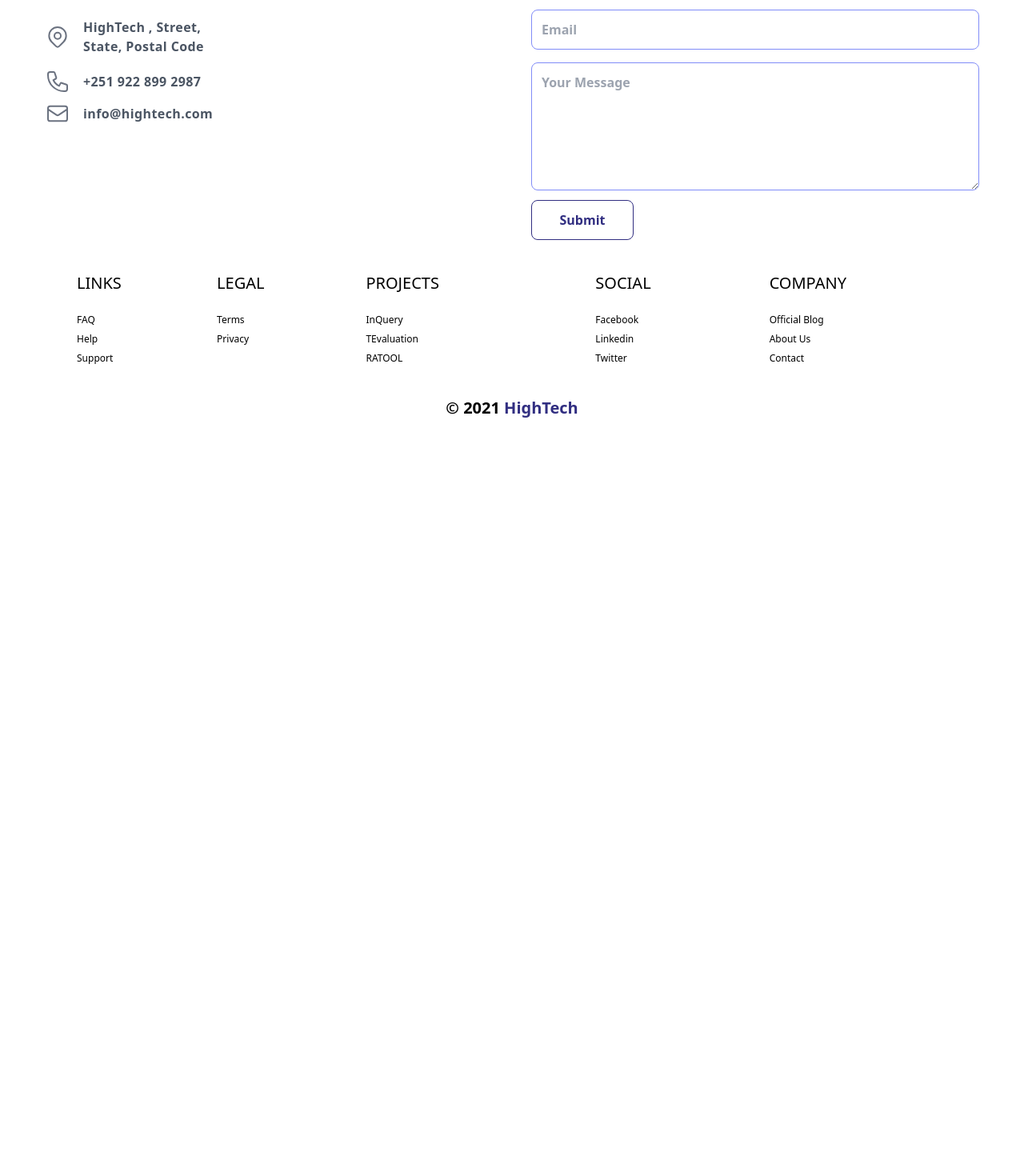
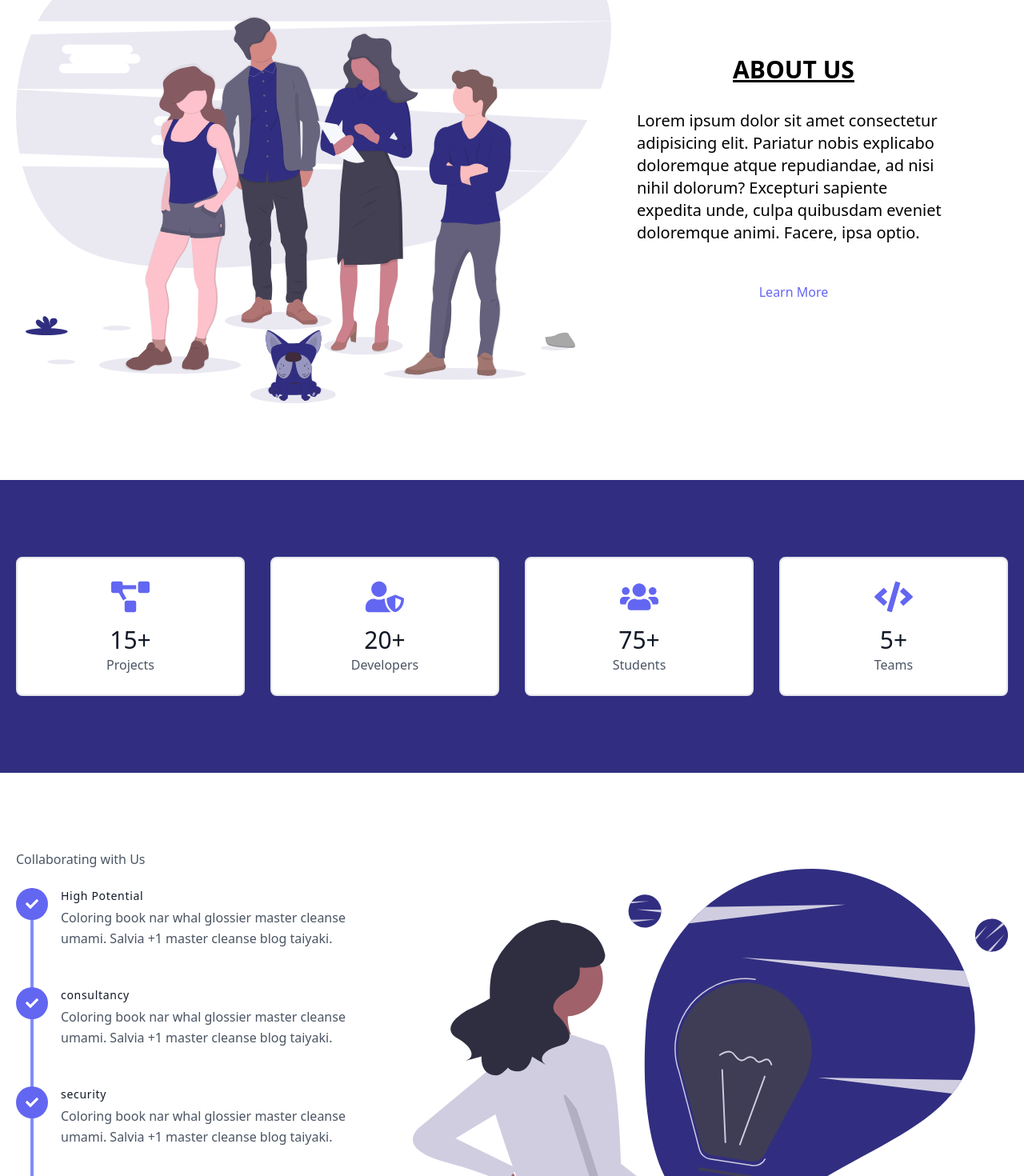
Before and after one commit to High-Tech-MITC/HIGHTECH-official, a React (Create React App) app: page / in a window 1280 px wide. Shown: the part 960-2430 px from the top of the page at 80% size. Before the commit the page ends 1516 px from the top, so only its background shows below. Built offline with nearby package versions, Linux system fonts and the light colour scheme.

Commit message:
landing front

```diff
--- a/package.json
+++ b/package.json
@@ -9,6 +9,7 @@
     "axios": "^0.21.1",
     "react": "^17.0.2",
     "react-dom": "^17.0.2",
+    "react-icons": "^4.2.0",
     "react-router-dom": "5",
     "react-scripts": "4.0.3",
     "web-vitals": "^1.0.1"
--- a/public/index.html
+++ b/public/index.html
@@ -10,6 +10,12 @@
     <!-- <link rel="apple-touch-icon" href="%PUBLIC_URL%/logo192.png" /> -->
 
     <!-- <link rel="manifest" href="%PUBLIC_URL%/manifest.json" /> -->
+    <link
+      rel="stylesheet"
+      href="https://cdn.jsdelivr.net/npm/@fortawesome/fontawesome-free@5.15.3/css/fontawesome.min.css"
+      integrity="undefined"
+      crossorigin="anonymous"
+    />
     <title>HIGH-TECH | kingdom of techmakers</title>
   </head>
   <body>
--- a/src/components/Contact.jsx
+++ b/src/components/Contact.jsx
@@ -1,6 +1,8 @@
+import { FaPhone, FaMapMarked, FaMailBulk } from "react-icons/fa";
+
 const Contact = () => {
   return (
-    <div className="contact">
+    <div className="contact px-20">
       <div class="bg-white mx-auto sm:px-6 lg:px-8">
         <div class="mt-8 overflow-hidden">
           <div class="grid grid-cols-1 md:grid-cols-2">
@@ -13,72 +15,22 @@ const Contact = () => {
               </p>
 
               <div class="flex items-center mt-8 text-gray-600 dark:text-gray-400">
-                <svg
-                  fill="none"
-                  stroke="currentColor"
-                  stroke-linecap="round"
-                  stroke-linejoin="round"
-                  stroke-width="1.5"
-                  viewBox="0 0 24 24"
-                  class="w-8 h-8 text-gray-500"
-                >
-                  <path
-                    stroke-linecap="round"
-                    stroke-linejoin="round"
-                    stroke-width="1.5"
-                    d="M17.657 16.657L13.414 20.9a1.998 1.998 0 01-2.827 0l-4.244-4.243a8 8 0 1111.314 0z"
-                  />
-                  <path
-                    stroke-linecap="round"
-                    stroke-linejoin="round"
-                    stroke-width="1.5"
-                    d="M15 11a3 3 0 11-6 0 3 3 0 016 0z"
-                  />
-                </svg>
+                <FaMapMarked />
+
                 <div class="ml-4 text-md tracking-wide font-semibold w-40">
                   HighTech , Street, State, Postal Code
                 </div>
               </div>
 
               <div class="flex items-center mt-4 text-gray-600 dark:text-gray-400">
-                <svg
-                  fill="none"
-                  stroke="currentColor"
-                  stroke-linecap="round"
-                  stroke-linejoin="round"
-                  stroke-width="1.5"
-                  viewBox="0 0 24 24"
-                  class="w-8 h-8 text-gray-500"
-                >
-                  <path
-                    stroke-linecap="round"
-                    stroke-linejoin="round"
-                    stroke-width="1.5"
-                    d="M3 5a2 2 0 012-2h3.28a1 1 0 01.948.684l1.498 4.493a1 1 0 01-.502 1.21l-2.257 1.13a11.042 11.042 0 005.516 5.516l1.13-2.257a1 1 0 011.21-.502l4.493 1.498a1 1 0 01.684.949V19a2 2 0 01-2 2h-1C9.716 21 3 14.284 3 6V5z"
-                  />
-                </svg>
+                <FaPhone />
                 <div class="ml-4 text-md tracking-wide font-semibold w-40">
                   +251 922 899 2987
                 </div>
               </div>
 
               <div class="flex items-center mt-2 text-gray-600 dark:text-gray-400">
-                <svg
-                  fill="none"
-                  stroke="currentColor"
-                  stroke-linecap="round"
-                  stroke-linejoin="round"
-                  stroke-width="1.5"
-                  viewBox="0 0 24 24"
-                  class="w-8 h-8 text-gray-500"
-                >
-                  <path
-                    stroke-linecap="round"
-                    stroke-linejoin="round"
-                    stroke-width="1.5"
-                    d="M3 8l7.89 5.26a2 2 0 002.22 0L21 8M5 19h14a2 2 0 002-2V7a2 2 0 00-2-2H5a2 2 0 00-2 2v10a2 2 0 002 2z"
-                  />
-                </svg>
+                <FaMailBulk />
                 <div class="ml-4 text-md tracking-wide font-semibold w-40">
                   info@hightech.com
                 </div>
--- a/src/components/Footer.jsx
+++ b/src/components/Footer.jsx
@@ -3,9 +3,9 @@ import React from "react";
 const Footer = () => {
   return (
     <footer>
-      <div class="table w-full p-4 md:pl-24">
+      <div class="table bg-black py-20 text-white  w-full p-4 md:pl-24">
         <div class="block sm:table-cell">
-          <p class="uppercase text-grey text-xl sm:mb-6">Links</p>
+          <p class="uppercase text-gray text-xl sm:mb-6">Links</p>
           <ul class="list-reset text-xs mb-6">
             <li class="mt-2 inline-block mr-2 sm:block sm:mr-0">
               <a href="/" class="text-grey hover:text-grey-dark">
--- a/src/components/Landing.jsx
+++ b/src/components/Landing.jsx
@@ -1,4 +1,8 @@
 import { Link } from "react-router-dom";
+import About from "./sub/About";
+import Provides from "./sub/Provides";
+import Info from "./sub/Info";
+import Subscribe from "./sub/Subscribe";
 
 const Landing = () => {
   return (
@@ -10,7 +14,7 @@ const Landing = () => {
               <div class="md:w-1/2 text-center md:text-left md:pt-16">
                 <h1 class="font-bold text-white text-2xl md:text-5xl leading-tight mb-4">
                   Welcome to the kingdom of{" "}
-                  <span className="bg-white text-indigo-900">HIGHTECH</span>.
+                  <span className="bg-white text-indigo-900">HIGHTECH</span>
                 </h1>
 
                 <p class="text-indigo-200 md:text-xl md:pr-48">
@@ -394,6 +398,11 @@ const Landing = () => {
           <path fill-opacity="1" d="M0,224L1440,32L1440,320L0,320Z"></path>
         </svg>
       </div>
+      <About />
+
+      <Info />
+      <Provides />
+      <Subscribe />
     </div>
   );
 };
--- a/src/components/Members.jsx
+++ b/src/components/Members.jsx
@@ -51,7 +51,7 @@ const Members = () => {
               />
 
               <div className="mt-20">
-                <p className="text-xl font-semibold my-2">Faruq Ismael</p>
+                <p className="text-xl font-semibold my-2">John Doe</p>
                 <div className="flex space-x-2 text-gray-400 text-sm">
                   <svg
                     xmlns="http://www.w3.org/2000/svg"
--- /dev/null
+++ b/src/components/sub/About.jsx
@@ -0,0 +1,43 @@
+import React from "react";
+import { Link } from "react-router-dom";
+import team from "./team.svg";
+
+const About = () => {
+  return (
+    <div>
+      <section class="text-gray-600 body-font">
+        <div class="container px-5 py-24 mx-auto flex flex-wrap">
+          <div class="flex flex-wrap w-full">
+            <img
+              class="invisible lg:visible lg:w-3/5 md:w-1/2 object-center md:mt-0 mt-12"
+              width="100"
+              src={team}
+              alt="step"
+            />
+            <div class="text-center flex justify-center items-center lg:w-2/5 md:w-1/2 md:pr-10 md:py-6">
+              <div>
+                <h1 className="text-3xl text-black underline font-bold">
+                  ABOUT US
+                </h1>
+                <p className="text-left text-xl text-black p-8">
+                  Lorem ipsum dolor sit amet consectetur adipisicing elit.
+                  Pariatur nobis explicabo doloremque atque repudiandae, ad nisi
+                  nihil dolorum? Excepturi sapiente expedita unde, culpa
+                  quibusdam eveniet doloremque animi. Facere, ipsa optio.
+                </p>
+                <Link
+                  to="/about"
+                  className="text-indigo-500 inline-flex items-center mt-4"
+                >
+                  Learn More
+                </Link>
+              </div>
+            </div>
+          </div>
+        </div>
+      </section>
+    </div>
+  );
+};
+
+export default About;
--- /dev/null
+++ b/src/components/sub/Info.jsx
@@ -0,0 +1,38 @@
+import {
+  FaUsers,
+  FaUserShield,
+  FaCode,
+  FaProjectDiagram,
+} from "react-icons/fa";
+
+const Info = () => {
+  const infoList = [
+    { name: "Projects", icon: FaProjectDiagram, counter: 15 },
+    { name: "Developers", icon: FaUserShield, counter: 20 },
+    { name: "Students", icon: FaUsers, counter: 75 },
+    { name: "Teams", icon: FaCode, counter: 5 },
+  ];
+  return (
+    <div>
+      <section class="text-gray-600 bg-indigo-900 body-font">
+        <div class="container px-5 py-24 mx-auto">
+          <div class="flex flex-wrap -m-4 text-center">
+            {infoList.map((info) => (
+              <div class="p-4 md:w-1/4 sm:w-1/2 w-full">
+                <div class="border-2 border-gray-200  bg-white px-4 py-6 rounded-lg">
+                  <info.icon className="text-indigo-500 w-12 h-12 mb-3 inline-block" />
+                  <h2 class="title-font font-medium text-3xl text-gray-900">
+                    {info.counter}+
+                  </h2>
+                  <p class="leading-relaxed">{info.name}</p>
+                </div>
+              </div>
+            ))}
+          </div>
+        </div>
+      </section>
+    </div>
+  );
+};
+
+export default Info;
--- /dev/null
+++ b/src/components/sub/Provides.jsx
@@ -0,0 +1,101 @@
+import { FaCheck } from "react-icons/fa";
+import idea from "./idea.svg";
+
+const provides = () => {
+  const provides = [
+    {
+      title: "High Potential",
+      description:
+        "Coloring book nar whal glossier master cleanse umami. Salvia +1 master cleanse blog taiyaki.",
+    },
+    {
+      title: "consultancy",
+      description:
+        "Coloring book nar whal glossier master cleanse umami. Salvia +1 master cleanse blog taiyaki.",
+    },
+    {
+      title: "security",
+      description:
+        "Coloring book nar whal glossier master cleanse umami. Salvia +1 master cleanse blog taiyaki.",
+    },
+    {
+      title: "time ",
+      description:
+        "Coloring book nar whal glossier master cleanse umami. Salvia +1 master cleanse blog taiyaki.",
+    },
+  ];
+  return (
+    <div>
+      <section className="text-gray-600 body-font">
+        <div className="container px-5 py-24 mx-auto flex flex-wrap">
+          <h2 classNameName="text-indigo-900 text-3xl pb-6 lg:uppercase">
+            Collaborating with Us{" "}
+          </h2>
+          <div className="flex flex-wrap w-full">
+            <div className="lg:w-2/5 md:w-1/2 md:pr-10 md:py-6">
+              {provides.map((provide) => (
+                <div className="flex relative pb-12">
+                  <div
+                    className="
+                  h-full
+                  w-10
+                  absolute
+                  inset-0
+                  flex
+                  items-center
+                  justify-center
+                "
+                  >
+                    {provides[provides.length - 1] !== provide && (
+                      <div className="h-full w-1 bg-indigo-400 pointer-events-none"></div>
+                    )}
+                  </div>
+                  <div
+                    className="
+                  flex-shrink-0
+                  w-10
+                  h-10
+                  rounded-full
+                  bg-indigo-500
+                  inline-flex
+                  items-center
+                  justify-center
+                  text-white
+                  relative
+                  z-10
+                "
+                  >
+                    <FaCheck />
+                  </div>
+                  <div className="flex-grow pl-4">
+                    <h2
+                      className="
+                    font-medium
+                    title-font
+                    text-sm text-gray-900
+                    mb-1
+                    tracking-wider
+                  "
+                    >
+                      {provide.title}
+                    </h2>
+                    <p className="leading-relaxed">{provide.description}</p>
+                  </div>
+                </div>
+              ))}
+            </div>
+            <img
+              className="lg:w-3/5 md:w-1/2 object-center md:mt-0 mt-12"
+              width="100"
+              src={idea}
+              alt="step"
+            />
+          </div>
+          {/* {svg1} */}
+        </div>
+      </section>
+    </div>
+  );
+};
+
+export default provides;
--- /dev/null
+++ b/src/components/sub/Subscribe.jsx
@@ -0,0 +1,33 @@
+import React from "react";
+
+const Subscribe = () => {
+  return (
+    <div>
+      <div class="w-full p-12 bg-gray-500  bg-indigo-900">
+        <div class=" p-10  py-20  flex  flex-col  flex-wrap  justify-center  content-center">
+          <div class=" m-0  p-0  text-3xl  text-white  antialiased  text-center">
+            Subscribe For Our Updates
+          </div>
+          <div class=" m-0  p-0  text-xl  text-gray-300  antialiased  text-center">
+            Find out about new events and other news
+          </div>
+          <div class=" mt-3  flex  flex-row  flex-wrap">
+            <input
+              type="text"
+              class=" text-gray-600 w-2/3  p-2  rounded-l-lg"
+              placeholder="john@mail.com"
+            />
+            <button
+              class=" p-2  w-1/3  bg-indigo-400  rounded-r-lg  text-white hover: bg-indigo-300"
+              type="button"
+            >
+              Subscribe
+            </button>
+          </div>
+        </div>
+      </div>
+    </div>
+  );
+};
+
+export default Subscribe;
```
Also changed, not shown: src/components/Projects.jsx (added, +7 -0 lines), src/components/sub/idea.svg (added), src/components/sub/team.svg (added).
